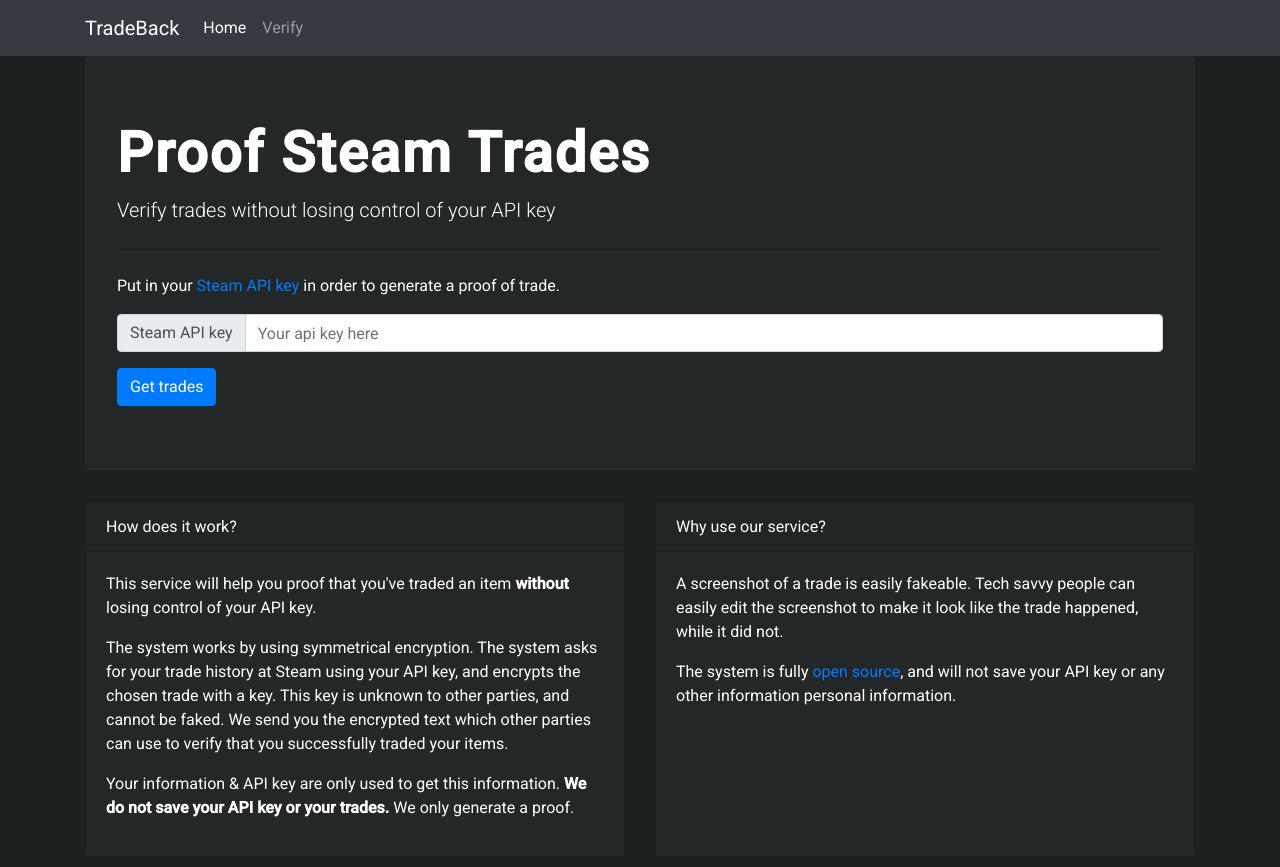
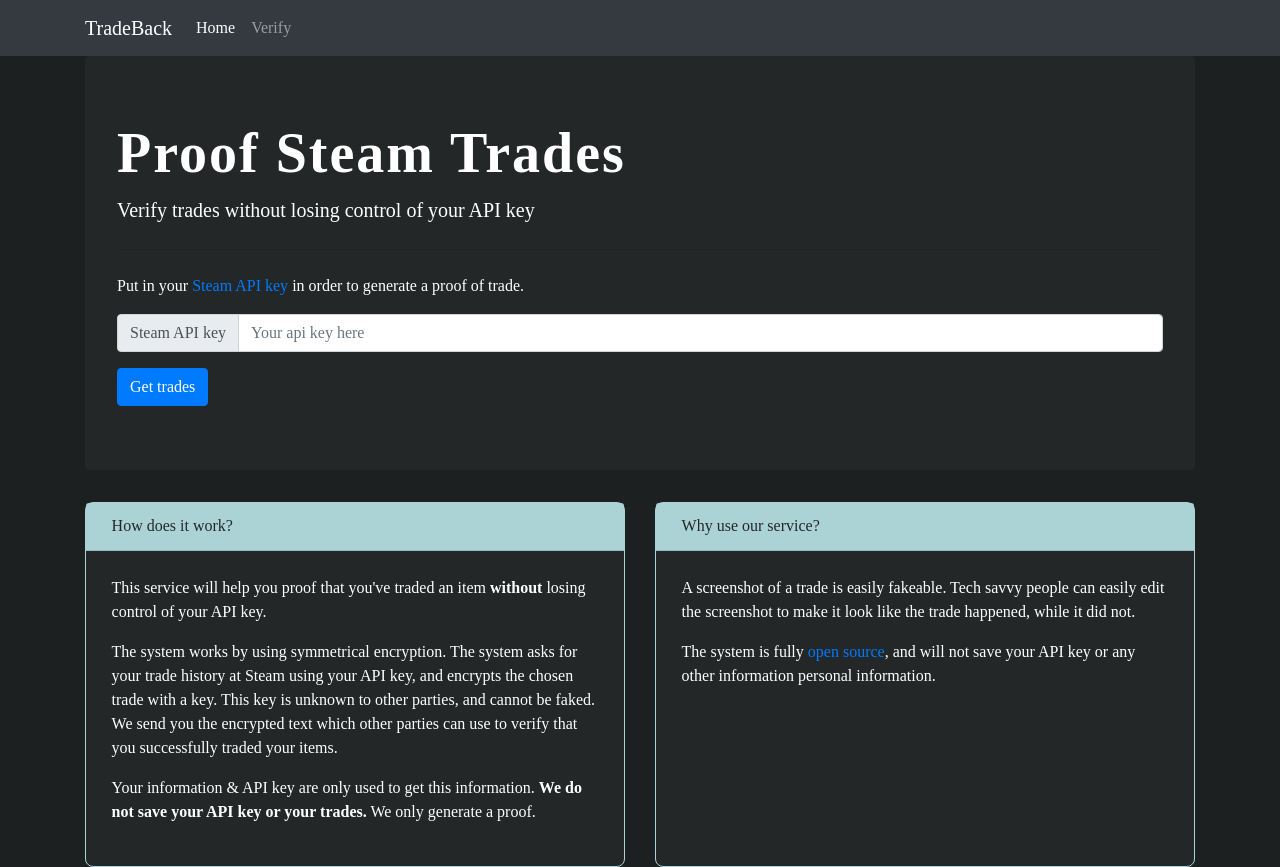
Before and after one commit to yeahspang/TradeProver, an Angular app in the folder frontend/: page / in a window 1280 px wide. Built offline with nearby package versions, Linux system fonts and the light colour scheme.

Commit message:
Changed look of cards, added variable for accent color

```diff
--- a/frontend/src/styles.less
+++ b/frontend/src/styles.less
@@ -1,7 +1,9 @@
 /* You can add global styles to this file, and also import other style files */
 
+@accent: #abd3d6;
+
 html, body { height: 100%; }
-body { margin: 0; font-family: Roboto, "Helvetica Neue", sans-serif; }
+body { margin: 0; font-family: Work Sans; }
 
 
 html, body {
@@ -9,6 +11,17 @@ html, body {
 }
 .card {
     background-color: #232728;
+    //background-color: pink;
+    border-radius: 8px;
+    border: 1px solid @accent;
+}
+.card-header {
+    color: #232728;
+    background-color: @accent;
+    padding: 0.7rem 1.6rem;
+}
+.card-body {
+    padding: 1.6rem;
 }
 .jumbotron {
     background-color: #232728;
```
